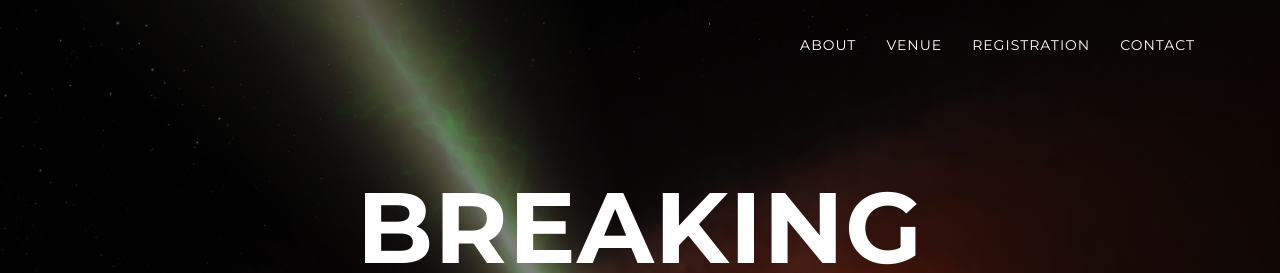
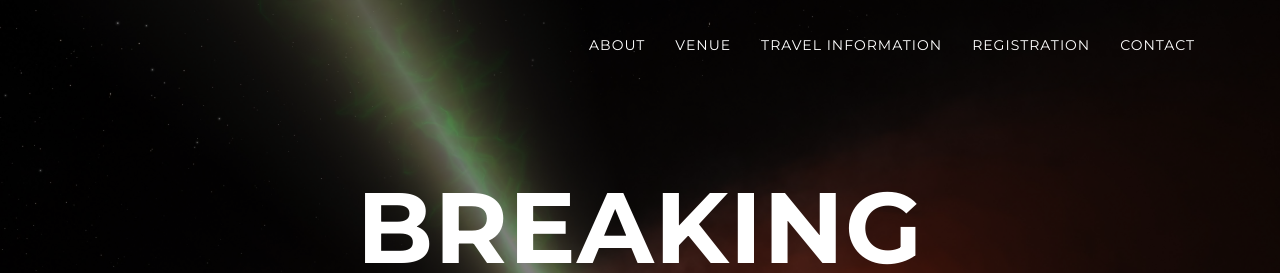
Before and after one commit to breakingthelimits/supereddington2016, a Jekyll site: the page built from index.html, in a window 1280 px wide. Shown: the top 273 px of the page. Built offline with Jekyll 4.4.1, drawn with Linux system fonts in a browser that asks for light colours.

Commit message:
Add travel information

```diff
--- a/_includes/nav.html
+++ b/_includes/nav.html
@@ -24,6 +24,9 @@
                         <a class="page-scroll" href={{ site.baseurl }}/#venue>Venue</a>
                     </li>
                     <li>
+                        <a class="page-scroll" href={{ site.baseurl }}/travel>Travel Information</a>
+                    </li>
+                    <li>
                         <a class="page-scroll" href={{ site.baseurl }}/registration>Registration</a>
                     </li>
                     <li>
```
